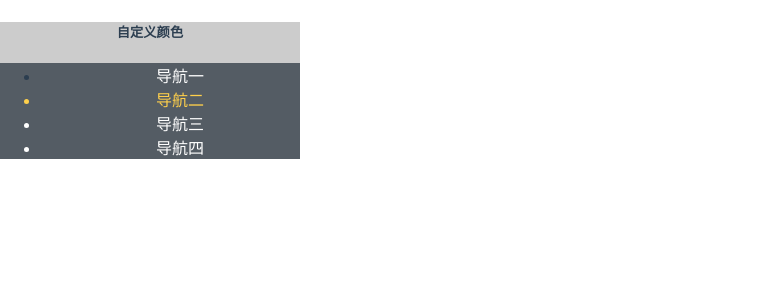
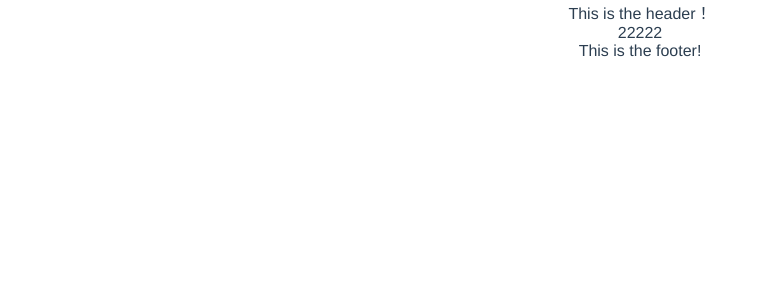
Before and after one commit to rainnerly/vue-ts, a Vue app: page / in a window 1280 px wide. Shown: the top 300 px of the page, without its empty margins (0-768 px from the left). Built offline with nearby package versions, Linux system fonts and the light colour scheme.

Commit message:
slot 的新用法

```diff
--- /dev/null
+++ b/src/components/HeadBar.vue
@@ -0,0 +1,17 @@
+<template>
+  <div class="head-tail">
+    <header>
+      This is the header！
+    </header>
+    <slot name="content"></slot>
+    <footer>
+      This is the footer!
+    </footer>
+  </div>
+</template>
+<script lang="ts">
+import { Component, Vue } from 'vue-property-decorator';
+@Component
+export default class Home extends Vue {
+}
+</script>
--- a/src/components/navBar.vue
+++ b/src/components/navBar.vue
@@ -49,10 +49,10 @@ import { Component, Vue } from 'vue-property-decorator';
 @Component
 export default class NavBar extends Vue {
   public handleOpen(key: string, keyPath: any) {
-    console.log(key, keyPath);
+    // console.log(key, keyPath);
   }
   public handleClose(key: string, keyPath: any) {
-    console.log(key, keyPath);
+    // console.log(key, keyPath);
   }
 }
 
--- a/src/views/Home.vue
+++ b/src/views/Home.vue
@@ -1,9 +1,12 @@
 <template>
   <div class="home">
-    <div class="left">
+    <headbar>
+      <template v-slot:content>22222</template>
+    </headbar>
+    <!-- <div class="left">
       <navbar></navbar>
     </div>
-    <div class="content"></div>
+    <div class="content"></div> -->
   <!-- <hello-world :msg="msg"></hello-world> -->
   </div>
 </template>
@@ -12,12 +15,14 @@
 import { Component, Vue } from 'vue-property-decorator';
 import HelloWorld from '@/components/HelloWorld.vue'; // @ is an alias to /src
 import navbar from '@/components/navBar.vue'; // @ is an alias to /src
+import headbar from '@/components/HeadBar.vue'; // @ is an alias to /src
 
 
 @Component({
   components: {
     HelloWorld,
     navbar,
+    headbar,
   },
 })
 export default class Home extends Vue {
```
